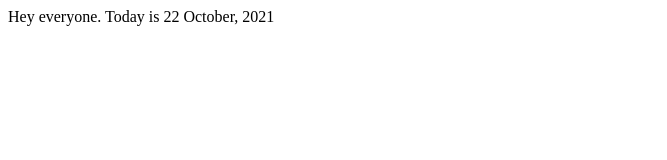
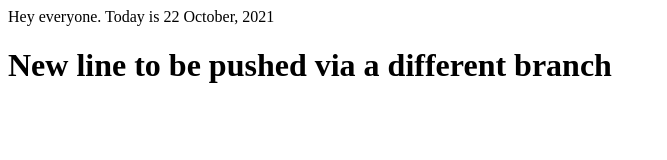
Before and after one commit to krishna-rathi/krishna-rathi.github.io, a plain HTML site: page index.html in a window 1280 px wide. Shown: the whole page, without its empty margins (0-667 px from the left). Drawn offline with Linux system fonts and the light colour scheme.

Commit message:
first commit in new branch (#1)

```diff
--- a/index.html
+++ b/index.html
@@ -1,3 +1,4 @@
 <html>
     Hey everyone. Today is 22 October, 2021
+    <h1>New line to be pushed via a different branch</h1>
 </html>
```
